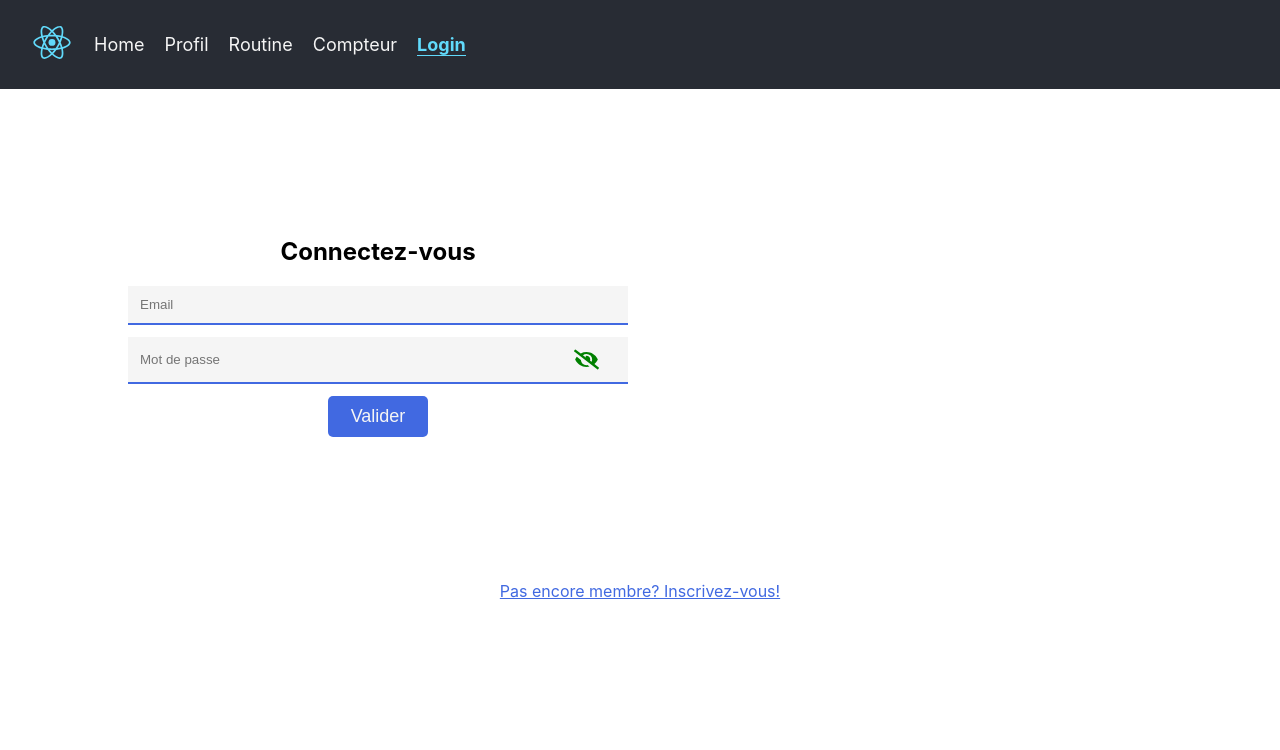
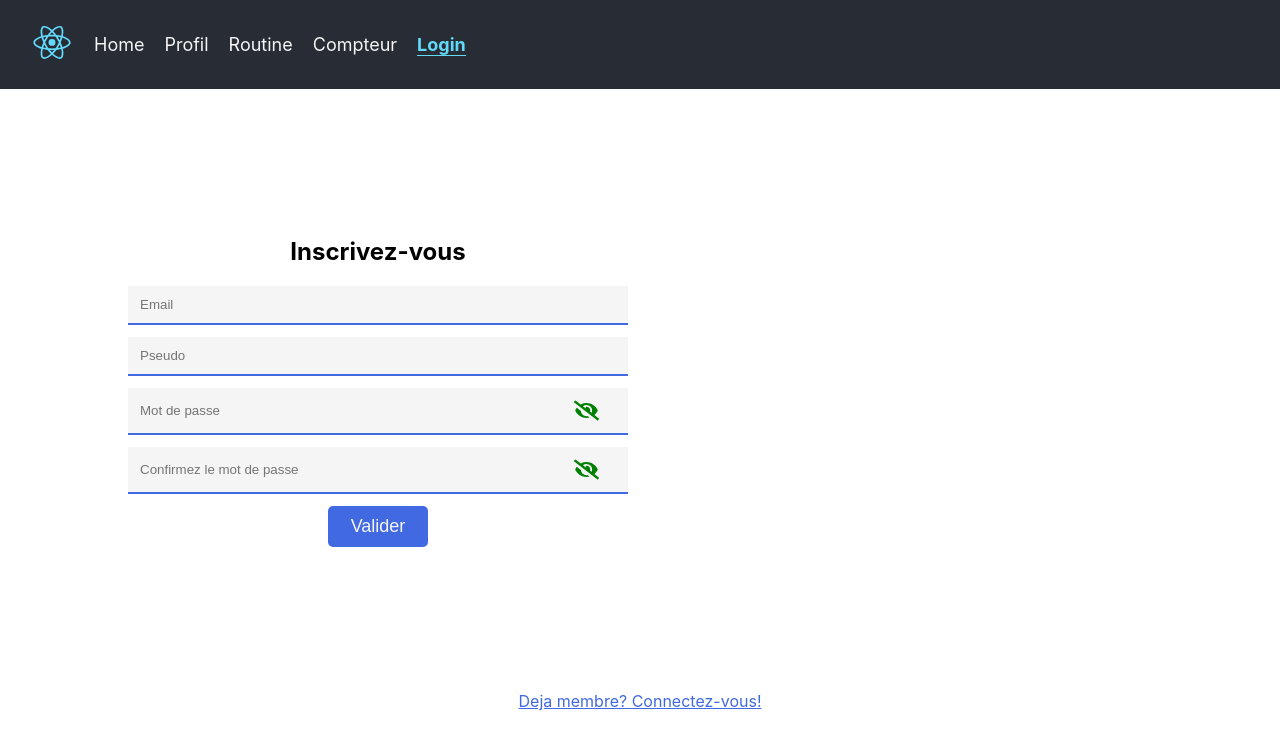
Before and after one commit to Samdjm/app14, a React (Create React App) app: page /auth in a window 1280 px wide. Shown: the top 750 px of the page. Built offline with nearby package versions, Linux system fonts and the light colour scheme.

Commit message:
SignUpForm Solution

```diff
--- a/src/components/container/SignUpForm/SignUpForm.jsx
+++ b/src/components/container/SignUpForm/SignUpForm.jsx
@@ -1,7 +1,115 @@
-import React from "react";
+import React, { useState } from "react";
+import Button from "../../ui/Button/Button";
+import InputWithError from "../../ui/InputWithError/InputWithError";
 
 export default function SignUpForm() {
-  return <div>SignUpForm</div>;
+  const [emailInput, setEmailInput] = useState("");
+  const [emailError, setEmailError] = useState("");
+
+  const [usernameInput, setUsernameInput] = useState("");
+  const [usernameError, setUsernameError] = useState("");
+
+  const [passwordInput, setPasswordInput] = useState("");
+  const [passwordError, setPasswordError] = useState("");
+
+  const [confirmPasswordInput, setConfirmPasswordInput] = useState("");
+  const [confirmPasswordError, setConfirmPasswordError] = useState("");
+
+  function handleEmail(e) {
+    setEmailInput(e.target.value);
+    setEmailError("");
+  }
+
+  function handleUsername(e) {
+    setUsernameInput(e.target.value);
+    setUsernameError("");
+  }
+
+  function handlePassword(event) {
+    setPasswordInput(event.target.value);
+    setPasswordError("");
+    setConfirmPasswordError("");
+  }
+
+  function handleConfirmPassword(event) {
+    setConfirmPasswordInput(event.target.value);
+    setConfirmPasswordError("");
+    setPasswordError("");
+  }
+
+  function signup(event) {
+    event.preventDefault();
+    if (
+      emailInput.includes("@") &&
+      usernameInput.length >= 3 &&
+      usernameInput.length <= 10 &&
+      passwordInput.length >= 6 &&
+      passwordInput === confirmPasswordInput
+    ) {
+      alert("Inscription reussis");
+    } else {
+      setEmailError(!emailInput.includes("@") ? "Email invalide!" : "");
+      setUsernameError(
+        usernameInput.length < 3
+          ? "Pseudo trop court! Min.3"
+          : usernameInput.length > 10
+          ? "Pseudo trop long! Max.10"
+          : ""
+      );
+
+      setPasswordError(
+        passwordInput.length < 6
+          ? "Mot de passe trop court! Min.6"
+          : passwordInput !== confirmPasswordInput
+          ? "Les mots de passes ne sont pas identiques"
+          : ""
+      );
+
+      setConfirmPasswordError(
+        passwordInput !== confirmPasswordInput
+          ? "Les mots de passes ne sont pas identiques"
+          : ""
+      );
+    }
+  }
+
+  return (
+    <form act style={{ maxWidth: "500px", padding: "10%" }}>
+      <h2>Inscrivez-vous</h2>
+      <InputWithError
+        holder={"Email"}
+        valeur={emailInput}
+        action={handleEmail}
+        type={"email"}
+        error={emailError}
+      />
+
+      <InputWithError
+        holder={"Pseudo"}
+        valeur={usernameInput}
+        action={handleUsername}
+        type={"text"}
+        error={usernameError}
+      />
+
+      <InputWithError
+        holder={"Mot de passe"}
+        valeur={passwordInput}
+        action={handlePassword}
+        type={"password"}
+        error={passwordError}
+      />
+
+      <InputWithError
+        holder={"Confirmez le mot de passe"}
+        valeur={confirmPasswordInput}
+        action={handleConfirmPassword}
+        type={"password"}
+        error={confirmPasswordError}
+      />
+      <Button action={signup}>Valider</Button>
+    </form>
+  );
 }
 
 //Exercice: Créer le formulaire d'inscription:
--- a/src/components/page/Auth/Auth.jsx
+++ b/src/components/page/Auth/Auth.jsx
@@ -3,7 +3,7 @@ import LoginForm from "../../container/LoginForm/LoginForm";
 import SignUpForm from "../../container/SignUpForm/SignUpForm";
 
 export default function Auth() {
-  const [isLogin, setIsLogin] = useState(true);
+  const [isLogin, setIsLogin] = useState(false);
 
   function toggleLogin() {
     setIsLogin(!isLogin);
```
